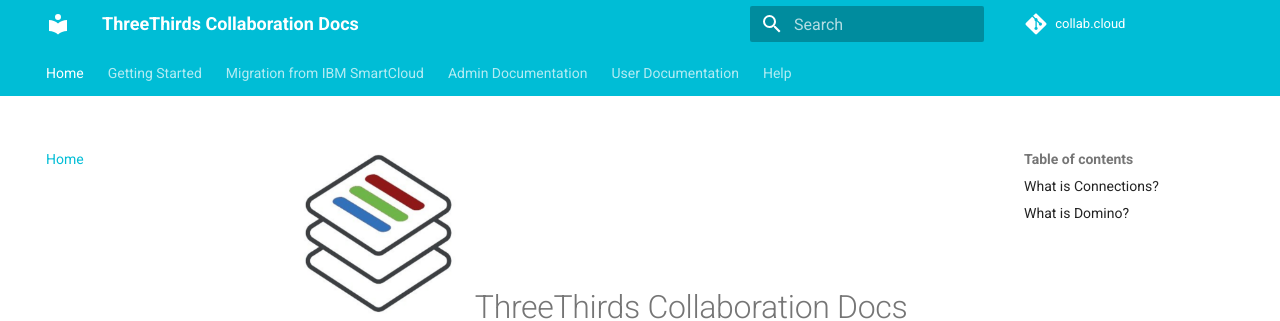
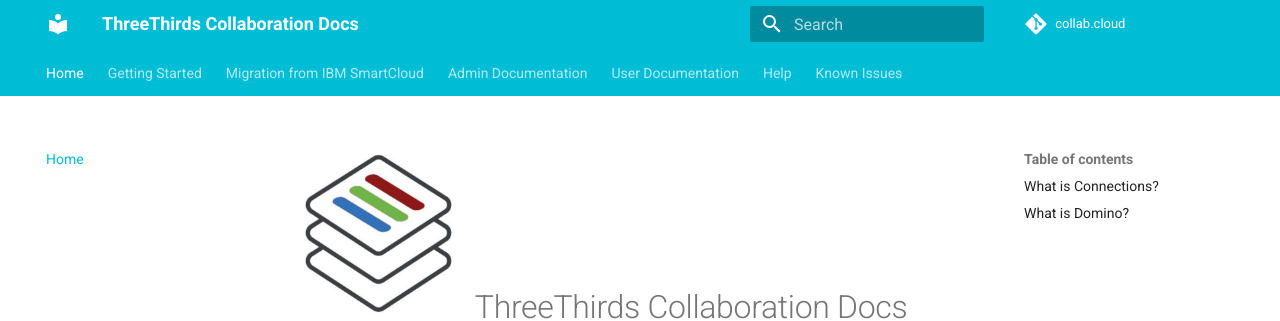
Before and after one commit to collabdotcloud/docs.collab.cloud, an MkDocs documentation site: the page built from docs/index.md, in a window 1280 px wide and 900 px high. Shown: the top 321 px of the window. Built offline with MkDocs 1.6.1 and Material for MkDocs 9.7.7, drawn with Linux system fonts in a browser that asks for light colours.

Commit message:
knwon issues on top

```diff
--- a/mkdocs.yml
+++ b/mkdocs.yml
@@ -70,7 +70,11 @@
   - Help:
     - Troubleshooting & Support: help/troubleshooting-support.md
     - Downloads: help/downloads.md
-    - Known Issues: help/known-issues.md
+    #- Known Issues: help/known-issues.md
+  - Known Issues:
+     - "": help/known-issues.md
+
+
 
 markdown_extensions:
   - admonition
```
